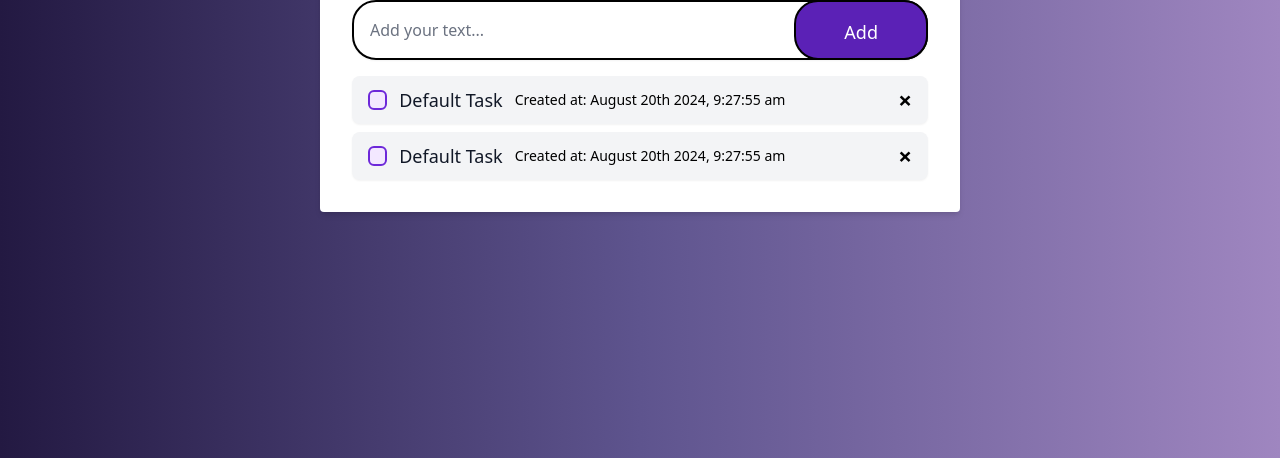
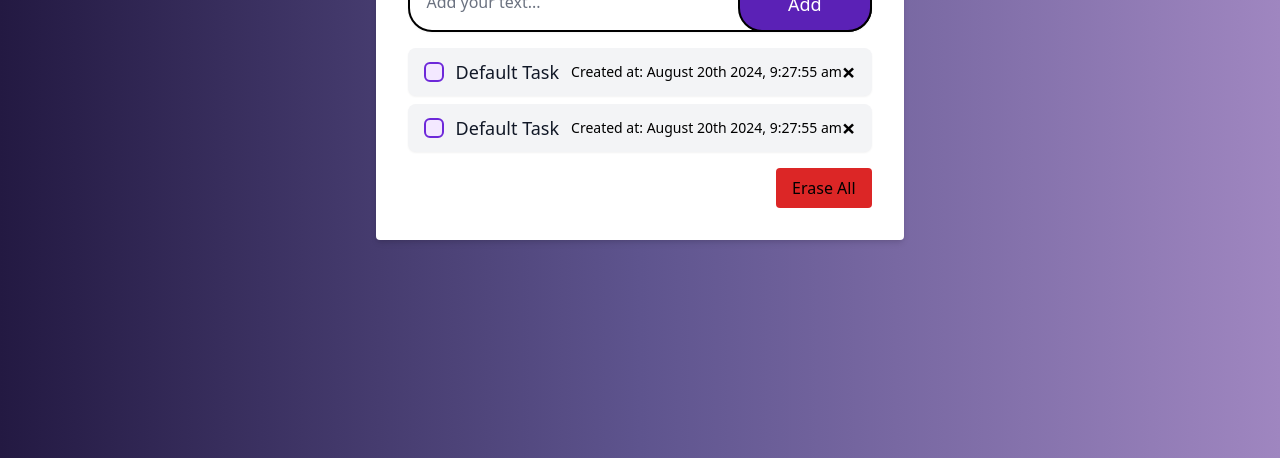
Before and after one commit to nhuhuynh1508/Simple-Calculator, a website: page public/index.html in a window 1280 px wide. Shown: the part 342-800 px from the top of the page. Drawn offline with nearby package versions, Linux system fonts and the light colour scheme; a web font is replaced by a local one.

Commit message:
erase button to erase all tasks

```diff
--- a/public/index.html
+++ b/public/index.html
@@ -21,7 +21,7 @@
 </head>
 
 <body class="bg-gradient-to-r from-rviolet via-uviolet to-aviolet min-h-screen flex items-center justify-center">
-    <div class="bg-white p-8 rounded shadow-md w-1/2 h-full">
+    <div class="bg-white p-8 rounded shadow-md w-auto h-auto">
         <!-- Time display -->
         <div id="time-display" class="time-display"></div>
 
@@ -32,11 +32,10 @@
         </h1>
         <!-- Input and Button Section -->
         <div class="relative w-full">
-            <input
-                class="bg-white border-2 border-black rounded-3xl px-4 py-4 pr-20 w-full shadow-sm focus:outline-none focus:ring-2 focus:ring-black"
-                type="text" placeholder="Add your text..." id="input-box">
+            <input class="bg-white border-2 border-black rounded-3xl px-4 py-4 pr-20 w-full shadow-sm" type="text"
+                placeholder="Add your text..." id="input-box">
             <button
-                class="absolute right-0 top-1/2 transform -translate-y-1/2 h-full bg-violet-800 text-white rounded-3xl px-12 py-4 text-lg font-serif border-2 border-black hover:bg-violet-300 hover:text-black"
+                class="absolute right-0 top-1/2 transform -translate-y-1/2 h-full bg-violet-800 text-white rounded-3xl px-12 py-4 text-lg font-sans border-2 border-black hover:bg-violet-300 hover:text-black"
                 onClick="addTask()">Add</button>
         </div>
 
@@ -50,15 +49,24 @@
                         document.getElementById('created-at').textContent = `Created at: ${moment().format('MMMM Do YYYY, h:mm:ss a')}`;
                     </script>
                 </span>
-
-                <span
-                    class="ml-auto cursor-pointer text-black text-2xl hover:text-red-700 font-bold remove-task">&times;
+                <span class="ml-auto cursor-pointer text-black text-2xl hover:text-red-700 font-bold remove-task"
+                    onclick="removeTask(this)">&times;
+                    <script>
+                        function removeTask(element) {
+                            const taskItem = element.parentElement;
+                            taskItem.remove();
+                        }
+                    </script>
                 </span>
             </li>
         </ul>
 
-
-
+        <!--Erase All button-->
+        <div class="mt-4 flex justify-end">
+            <button class="text-black bg-red-600 rounded px-4 py-2 hover:bg-red-700" onclick="eraseAllTasks()">
+                Erase All
+            </button>
+        </div>
     </div>
 </body>
 <script src="script.js"></script>
--- a/public/script.js
+++ b/public/script.js
@@ -5,54 +5,58 @@ const creationTime = moment().format('MMMM Do YYYY, h:mm:ss a');
 function addTask() {
     const taskValue = inputBox.value.trim();
 
+
     if (taskValue) {
+        createTicket(taskValue, creationTime);
         inputBox.value = '';
         saveTask();
     } else {
         alert("Write something!");
         return;
     }
-
-    createTicket(taskValue, creationTime);
 }
 
 function createTicket(info, creationTime) {
-    // Create a new list item
+    // create a new list item
     let li = document.createElement('li');
     li.className = 'flex items-center bg-gray-100 px-4 py-2 rounded-lg shadow-sm hover:bg-gray-200';
 
-    // Create a checkbox
+    // create a checkbox
     let checkbox = document.createElement('input');
     checkbox.type = 'checkbox';
     checkbox.className = 'custom-checkbox';
 
-    // Create a text label
+    // create a text label
     let label = document.createElement('label');
     label.className = 'ml-3 text-lg text-gray-900';
     label.contentEditable = 'true';
     label.textContent = info;
 
-    // Create a timestamp element
+    label.addEventListener('input', function () {
+        saveTask();
+    })
+
+    // create a timestamp element
     let timestamp = document.createElement('span');
     timestamp.className = 'ml-3 text-sm text-black-500';
     timestamp.textContent = `Created at: ${creationTime}`;
 
-    // Create a remove icon
+    // create a remove icon
     let removeIcon = document.createElement('span');
     removeIcon.innerHTML = '&times;';
     removeIcon.className = 'ml-auto cursor-pointer text-black text-2xl hover:text-red-700 font-bold';
     removeIcon.addEventListener('click', function () {
         li.remove();
-        saveTask(); // Update storage after removal
+        saveTask();
     });
 
-    // Append elements to the list item
+    // append elements to the list item
     li.appendChild(checkbox);
     li.appendChild(label);
     li.appendChild(timestamp);
     li.appendChild(removeIcon);
 
-    // Append the list item to the list
+    // append the list item to the list
     checkboxList.appendChild(li);
 }
 
@@ -72,12 +76,14 @@ function loadTasks() {
     tasks.forEach(task => {
         createTicket(task, moment().format('MMMM Do YYYY, h:mm:ss a'));
     });
+
+    // only create a default task if there isn't any task in the array
+    if (tasks.length === 0) {
+        createTicket("Default Task", moment().format('MMMM Do YYYY, h:mm:ss a'));
+    }
 }
 
-// Create default tasks
-createTicket("Default Task", moment().format('MMMM Do YYYY, h:mm:ss a'));
-
-// Load saved tasks when page loads
+// load saved tasks when page loads
 loadTasks();
 
 inputBox.addEventListener("keyup", function (event) {
@@ -89,7 +95,7 @@ inputBox.addEventListener("keyup", function (event) {
 checkboxList.addEventListener("click", function (e) {
     if (e.target.tagName === "INPUT" && e.target.type === "checkbox") {
         e.target.parentElement.classList.toggle("checked");
-        const label = e.target.nextElementSibling;
+        const label = e.target.nextElement;
         if (label) {
             label.classList.toggle("line-through");
             label.classList.toggle("text-gray-500");
@@ -97,13 +103,19 @@ checkboxList.addEventListener("click", function (e) {
     }
 });
 
+
+function eraseAllTasks() {
+    checkboxList.innerHTML = "";
+    localStorage.removeItem('tasks');
+}
+
 function updateTime() {
     const timeDisplay = document.getElementById('time-display');
     timeDisplay.textContent = moment().format('MMMM Do YYYY, h:mm:ss a');
 }
 
-// Update the time every second
+// update the time every second
 setInterval(updateTime, 1000);
 
-// Initial call to display time immediately
+// initial call to display time immediately
 updateTime();
```
Also changed, not shown: public/output.css.
